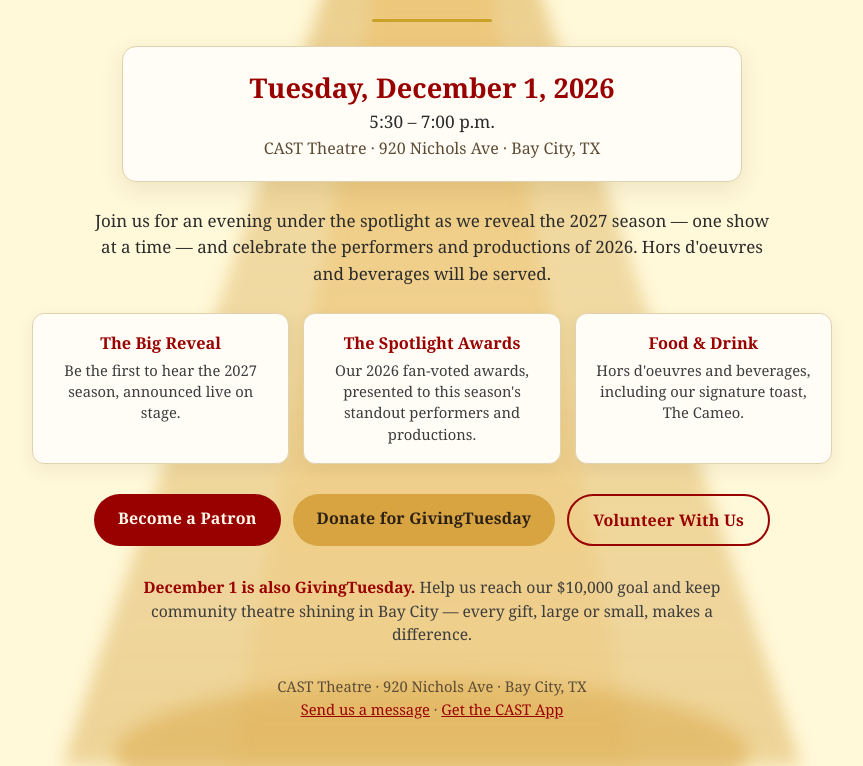
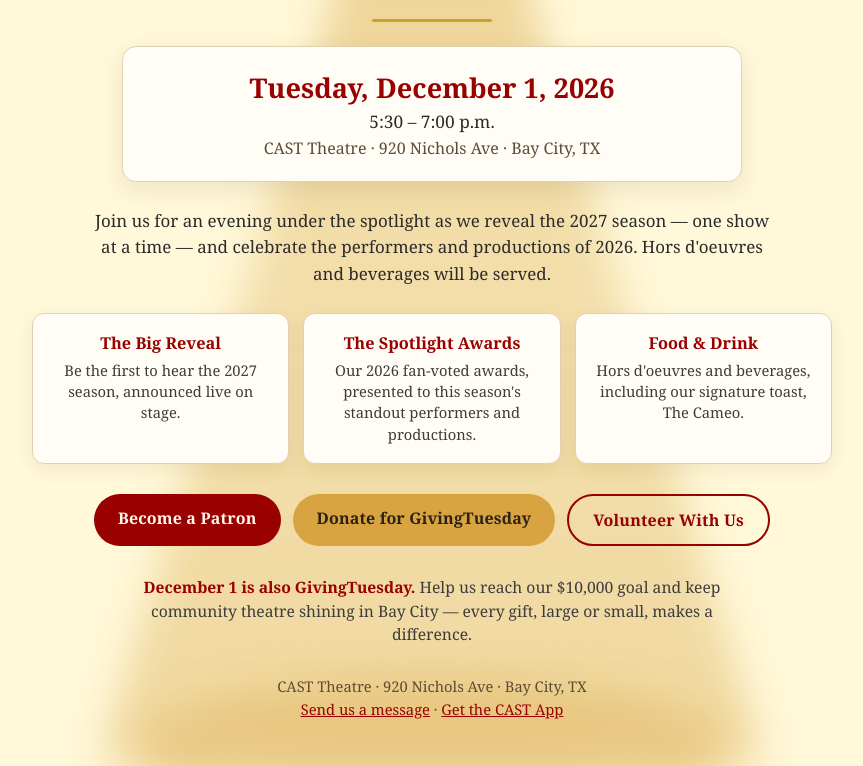
Before and after one commit to darvesmith/cast-2027-season, a plain HTML site: page premiere.html in a window 1280 px wide. Shown: the part 327-1093 px from the top of the page, without its empty margins (208-1071 px from the left). Drawn offline with Linux system fonts and the light colour scheme.

Commit message:
Replace premiere.html with restored softer spotlight cone

```diff
--- a/premiere.html
+++ b/premiere.html
@@ -62,21 +62,16 @@
     <svg class="beam" viewBox="0 0 100 100" preserveAspectRatio="none" aria-hidden="true">
       <defs>
         <linearGradient id="beamGrad" x1="0" y1="0" x2="0" y2="1">
-          <stop offset="0" stop-color="#d8a441" stop-opacity="0.62"/>
-          <stop offset="0.55" stop-color="#d8a441" stop-opacity="0.36"/>
-          <stop offset="1" stop-color="#d8a441" stop-opacity="0.44"/>
-        </linearGradient>
-        <linearGradient id="beamCore" x1="0" y1="0" x2="0" y2="1">
-          <stop offset="0" stop-color="#eebd63" stop-opacity="0.55"/>
-          <stop offset="1" stop-color="#eebd63" stop-opacity="0.22"/>
+          <stop offset="0" stop-color="#d8a441" stop-opacity="0.55"/>
+          <stop offset="0.55" stop-color="#d8a441" stop-opacity="0.30"/>
+          <stop offset="1" stop-color="#d8a441" stop-opacity="0.38"/>
         </linearGradient>
         <filter id="soft" x="-20%" y="-20%" width="140%" height="140%">
-          <feGaussianBlur stdDeviation="0.9"/>
+          <feGaussianBlur stdDeviation="2.2"/>
         </filter>
       </defs>
-      <polygon points="50,0 8,100 92,100" fill="url(#beamGrad)" filter="url(#soft)"/>
-      <polygon points="50,0 27,100 73,100" fill="url(#beamCore)" filter="url(#soft)"/>
-      <ellipse cx="50" cy="99" rx="36" ry="7" fill="#d8a441" opacity="0.45" filter="url(#soft)"/>
+      <polygon points="50,0 12,100 88,100" fill="url(#beamGrad)" filter="url(#soft)"/>
+      <ellipse cx="50" cy="99" rx="34" ry="7" fill="#d8a441" opacity="0.35" filter="url(#soft)"/>
     </svg>
     <img class="logo" src="CAST_Logo.png" alt="CAST — Community Actors of South Texas">
     <div class="kicker">You're Invited</div>
```
